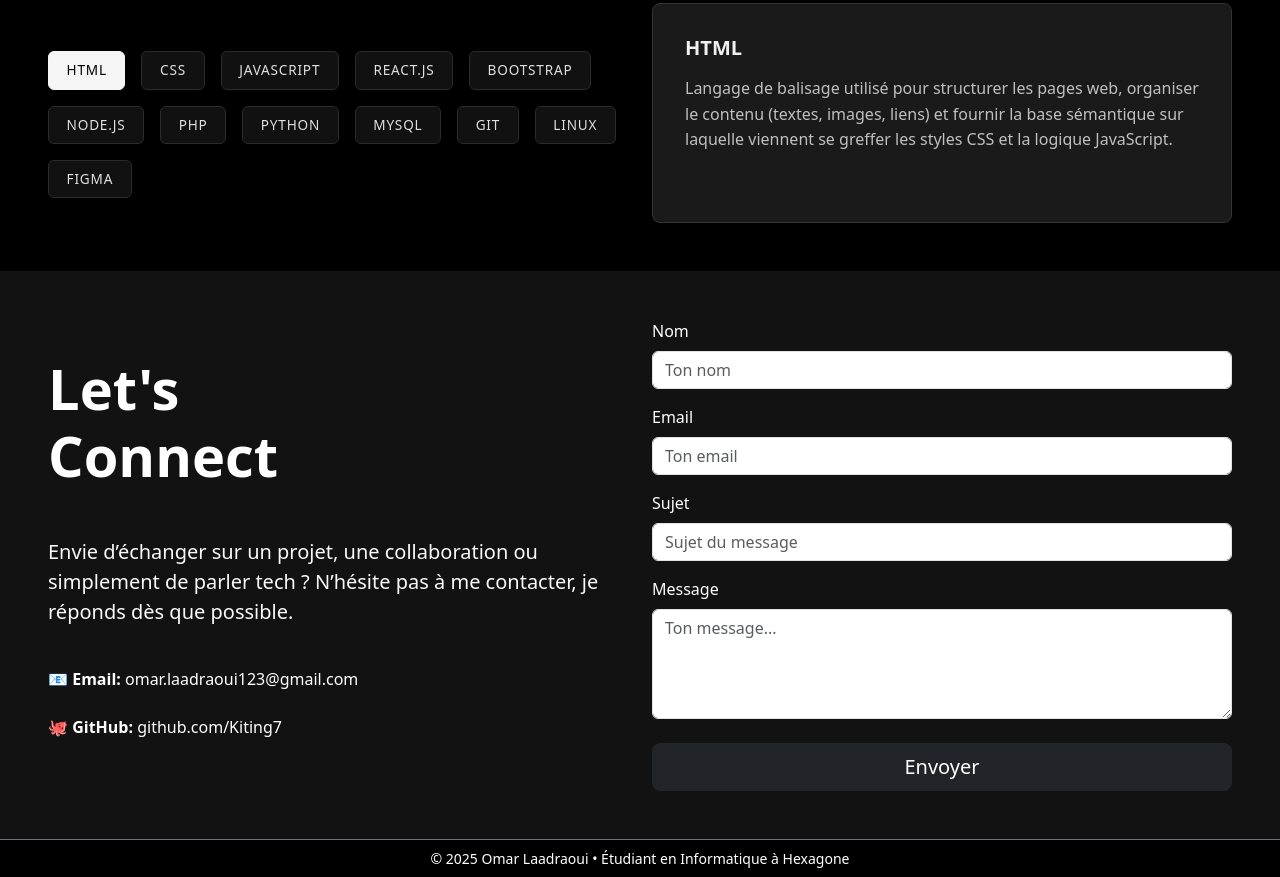
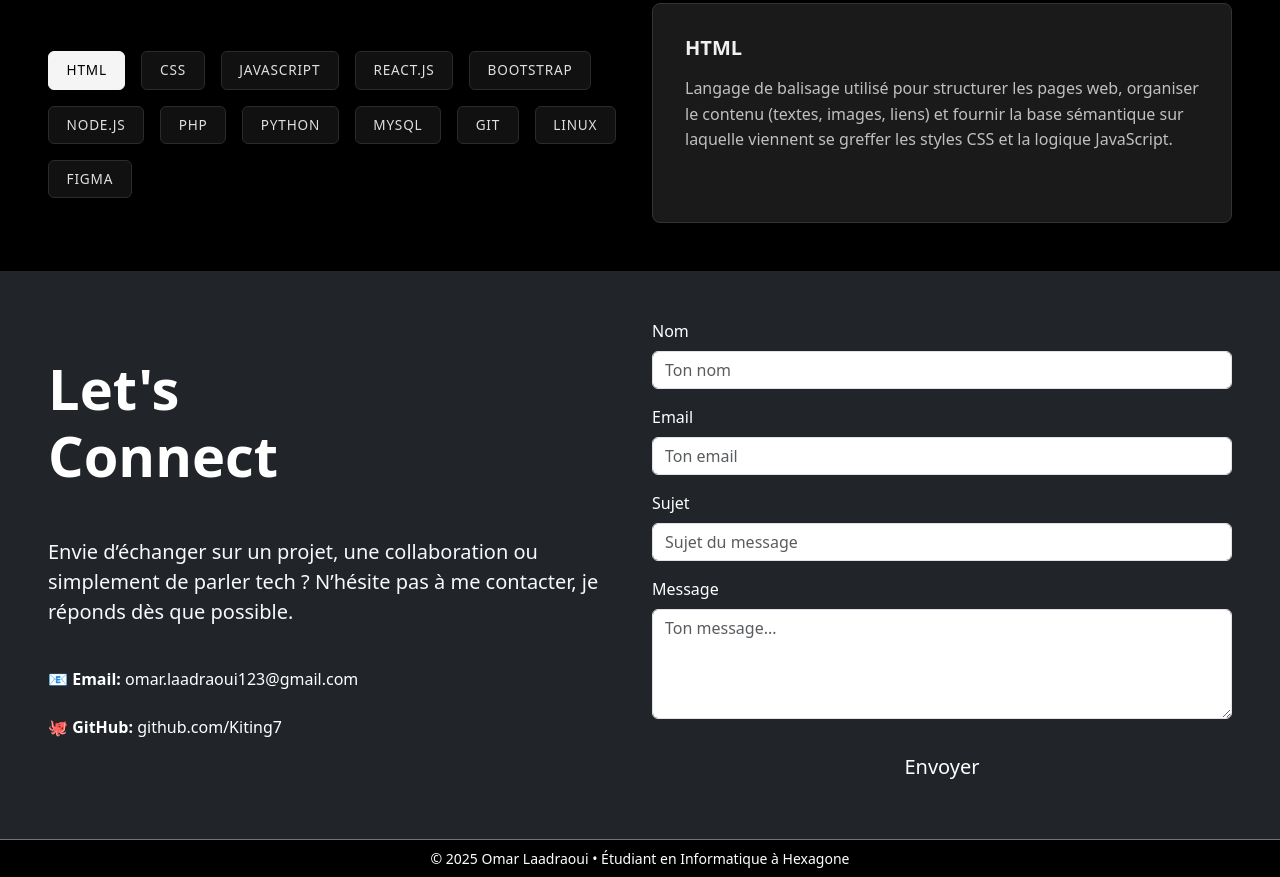
Before and after one commit to Kiting7/Portfolio--, a website: page index.html in a window 1280 px wide. Shown: the part 2944-3821 px from the top of the page. Drawn offline with nearby package versions, Linux system fonts and the light colour scheme.

Commit message:
Update index.html

```diff
--- a/index.html
+++ b/index.html
@@ -296,7 +296,7 @@
 
 
     <!-- Section contact-->
-    <section id="contact" class="py-5 text-white">
+    <section id="contact" class="py-5 text-white bg-dark">
         <div class="container-fluid px-5">
             <div class="row">
                 <div class="col-lg-6 mb-5 mb-lg-0 d-flex flex-column justify-content-center">
```
